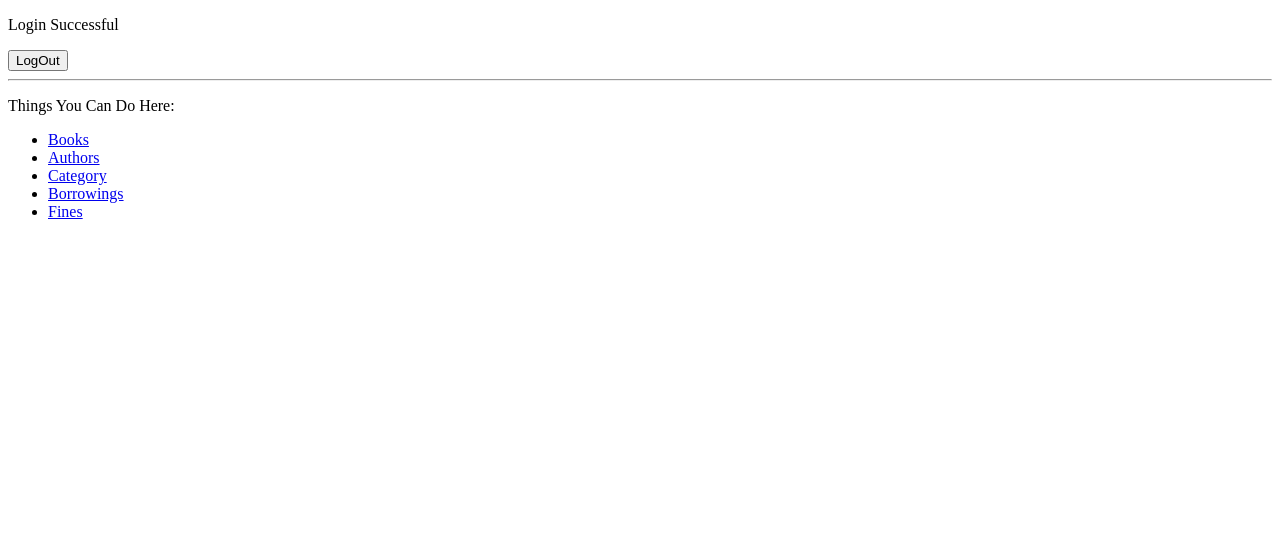
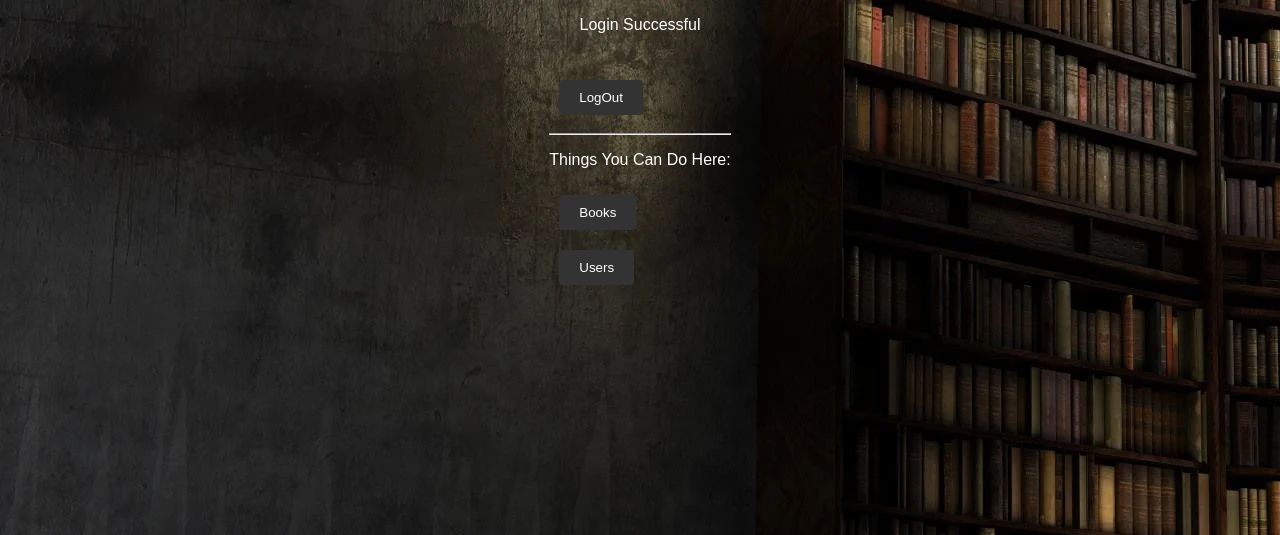
Before and after one commit to techmain8/LibraryManagementSystem, a Java web app: page /LibraryManagementSystem.jsp in a window 1280 px wide. Shown: the top 535 px of the page. Run offline with Spring Boot 4, a stand-in JSP engine, Linux system fonts and the light colour scheme.

Commit message:
user homepage

```diff
--- a/LibraryManagementSystemSpring/src/main/java/com/quest/LibraryManagementSystemSpring/controller/AdminController.java
+++ b/LibraryManagementSystemSpring/src/main/java/com/quest/LibraryManagementSystemSpring/controller/AdminController.java
@@ -37,7 +37,7 @@ public class AdminController
 	@GetMapping("/user")
 	public String showUsersPage()
 	{
-		return "Users";
+		return "Manage-Users";
 	}
 
 }
--- a/LibraryManagementSystemSpring/src/main/java/com/quest/LibraryManagementSystemSpring/controller/UserController.java
+++ b/LibraryManagementSystemSpring/src/main/java/com/quest/LibraryManagementSystemSpring/controller/UserController.java
@@ -87,7 +87,7 @@ public class UserController {
 	@GetMapping("search")
 	public String tosearchBook(@RequestParam String value ,Model model)
 	{
-		List<User> users = userservice.findByfirstNameLikeOrlastNameLikeOremailLike("%"+value+"%", "%"+value+"%", "%"+value+"%");
+		List<User> users = userservice.findByFirstNameLikeOrLastNameLikeOrEmailLike("%"+value+"%", "%"+value+"%", "%"+value+"%");
 		model.addAttribute("users",users);
 		return "Searched-Users";
 	}
@@ -96,7 +96,7 @@ public class UserController {
     public String searchBook(@RequestParam String value ,Model model)
 		{
 			System.out.println("Inside prePostMapping");
-			List<User> users = userservice.findByfirstNameLikeOrlastNameLikeOremailLike("%"+value+"%", "%"+value+"%", "%"+value+"%");
+			List<User> users = userservice.findByFirstNameLikeOrLastNameLikeOrEmailLike("%"+value+"%", "%"+value+"%", "%"+value+"%");
 			model.addAttribute("users", users);
 			System.out.println("Inside PostMapping");
 			return "Searched-Users";
--- a/LibraryManagementSystemSpring/src/main/java/com/quest/LibraryManagementSystemSpring/models/User.java
+++ b/LibraryManagementSystemSpring/src/main/java/com/quest/LibraryManagementSystemSpring/models/User.java
@@ -33,7 +33,7 @@ public class User
 	@Column(nullable = false)
 	private String password;
 
-	@Column(nullable = false)
+	@Column(nullable = true)
     private String address;
 
 	public int getId() {
@@ -46,7 +46,7 @@ public class User
 		return firstName;
 	}
 	public void setFirstName(String firstName) {
-		this.firstName = firstName;
+		this.firstName=firstName;
 	}
 	public String getLastName() {
 		return lastName;
--- a/LibraryManagementSystemSpring/src/main/java/com/quest/LibraryManagementSystemSpring/repository/UserRepo.java
+++ b/LibraryManagementSystemSpring/src/main/java/com/quest/LibraryManagementSystemSpring/repository/UserRepo.java
@@ -8,5 +8,5 @@ import com.quest.LibraryManagementSystemSpring.models.User;
 
 
 public interface UserRepo extends JpaRepository<User, Integer> {
-	public List<User> findByfirstNameLikeOrlastNameLikeOremailLike(String firstname, String lastname, String email);
+	public List<User> findByFirstNameLikeOrLastNameLikeOrEmailLike(String firstname, String lastname, String email);
 }
--- a/LibraryManagementSystemSpring/src/main/java/com/quest/LibraryManagementSystemSpring/service/UserService.java
+++ b/LibraryManagementSystemSpring/src/main/java/com/quest/LibraryManagementSystemSpring/service/UserService.java
@@ -27,8 +27,8 @@ public class UserService {
 		userrepo.save(user);
 	}
 
-	public List<User> findByfirstNameLikeOrlastNameLikeOremailLike(String firstname, String lastname, String email){
-	    List<User> user = userrepo.findByfirstNameLikeOrlastNameLikeOremailLike(firstname, lastname,  email);
+	public List<User> findByFirstNameLikeOrLastNameLikeOrEmailLike(String firstname, String lastname, String email){
+	    List<User> user = userrepo.findByFirstNameLikeOrLastNameLikeOrEmailLike(firstname, lastname,  email);
 	    return user;
 	}
 
--- a/LibraryManagementSystemSpring/src/main/webapp/Admin-Home.jsp
+++ b/LibraryManagementSystemSpring/src/main/webapp/Admin-Home.jsp
@@ -58,8 +58,7 @@ p {
 		<p>Things You Can Do Here:
 		<ul>
 			<li><a href="book"><button>Books</button></a></li>
-			<li><a href="author"><button>Authors</button></a></li>
-			<li><a href="User"><button>Users</button></a></li>
+			<li><a href="user"><button>Users</button></a></li>
 		</ul>
 	</nav>
 </body>
--- a/LibraryManagementSystemSpring/src/main/webapp/LibraryManagementSystem.jsp
+++ b/LibraryManagementSystemSpring/src/main/webapp/LibraryManagementSystem.jsp
@@ -7,19 +7,59 @@
     <meta http-equiv="X-UA-Compatible" content="IE=edge">
     <meta name="viewport" content="width=device-width, initial-scale=1.0">
     <title>LibraryManagementSystem</title>
+    <style>
+body {
+	background-image: url("/Images/LibraryBackground.jpg");
+	font-family: Arial, sans-serif;
+	text-align: center;
+}
+
+h1 {
+	color: white; font-size : 36px;
+	margin-bottom: 20px;
+	font-size: 36px;
+}
+
+nav {
+	margin-top: 20px;
+	display: inline-block;
+	text-align: left;
+}
+
+nav ul {
+	list-style: none;
+	padding: 0;
+	margin: 0;
+}
+
+nav a {
+	display: block;
+	padding: 10px;
+	color: #333;
+	text-decoration: none;
+}
+button {
+	padding: 10px 20px;
+	background-color: #333;
+	color: #fff;
+	border: none;
+	border-radius: 4px;
+	cursor: pointer;
+}
+p {
+	color: white;
+}
+</style>
 </head>
 <body>
     <p>Login Successful</p>
     <nav>
-        <a href="HomePage.html"><button>LogOut</button></a>
+        <a href="/"><button>LogOut</button></a>
         <hr>
-        <p>Things You Can Do Here:
+        <p>Things You Can Do Here:</p>
             <ul>
-                <li><a href="books">Books</a></li>
-                <li><a href="authors">Authors</a></li>
-                <li><a href="categorys">Category</a></li>
-                <li><a href="borrowings">Borrowings</a></li>
-                <li><a href="fines">Fines</a></li>
+                <li><a href="books"><button>Books</button></a></li>
+                <li><a href="user"><button>Users</button></a></li>
             </ul>
     </nav>
 </body>
--- a/LibraryManagementSystemSpring/src/main/webapp/LoginPage.jsp
+++ b/LibraryManagementSystemSpring/src/main/webapp/LoginPage.jsp
@@ -84,7 +84,7 @@ button {
 	<br>
 	<nav>
 		<a href="/"><button style="size: 50px;">Back to Home</button></a>
-		<a href="register"><button>To SignUp</button></a>
+		<a href="update-user"><button>Update User</button></a>
 	</nav>
 </body>
 </html>
```
Also changed, not shown: LibraryManagementSystemSpring/src/main/java/com/quest/LibraryManagementSystemSpring/controller/HomeController.java (+24 -2 lines), LibraryManagementSystemSpring/src/main/webapp/SignUpPage.jsp (+15 -17 lines).
